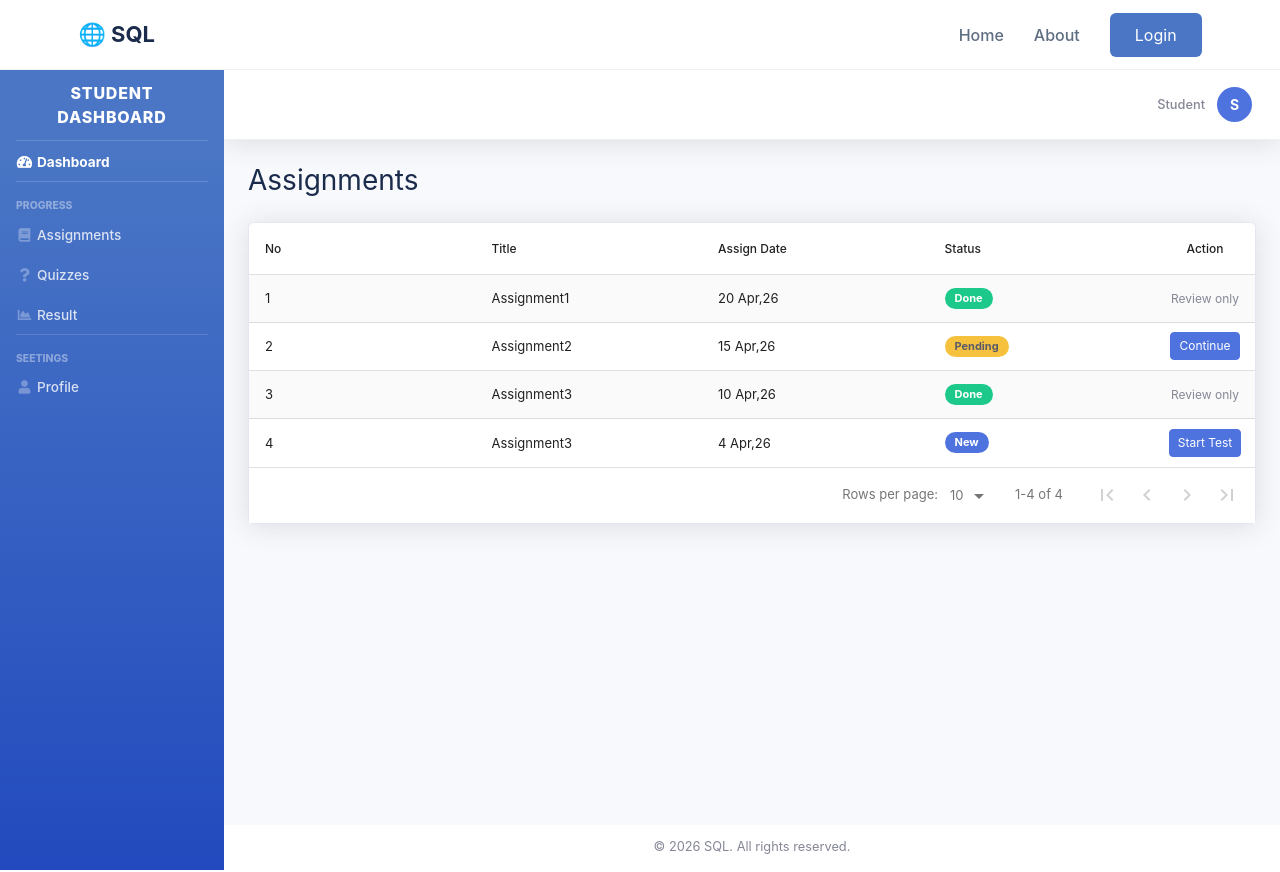
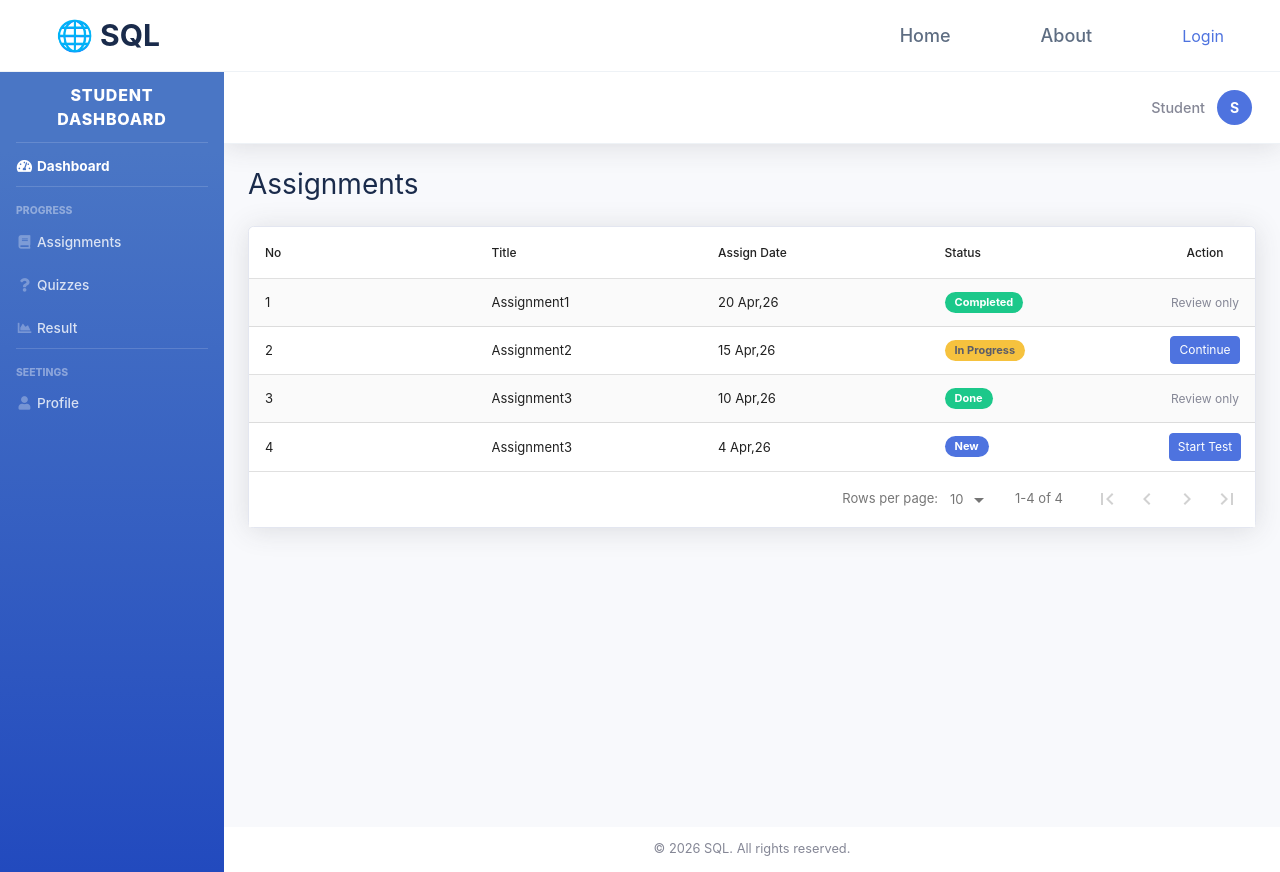
Before and after one commit to OlgaLishko2/SQL-Auto-Grader-Lite-APP, a React (Create React App) app: page /student-dashboard/assignments in a window 1280 px wide. Built offline with nearby package versions, Linux system fonts and the light colour scheme; no server answers.

Commit message:
fix: align header links

```diff
--- a/src/App.css
+++ b/src/App.css
@@ -1,31 +1,17 @@
-* {
-  margin: 0;
-  padding: 0;
-  box-sizing: border-box;
-  font-family: 'Inter', sans-serif;
-}
-
-.app-wrapper {
-  display: flex;
-  flex-direction: column;
-  min-height: 100vh;
-}
-
 .navbar {
-  height: 70px;
-  background: #fff;
+  height: 72px;
+  background: #ffffff;
   border-bottom: 1px solid #eef2f6;
   display: flex;
   align-items: center;
   position: sticky;
   top: 0;
-  z-index: 100;
+  z-index: 1000;
 }
 
 .nav-container {
-  width: 90%;
-  max-width: 1200px;
-  margin: 0 auto;
+  width: 100%;
+  padding: 0 40px;
   display: flex;
   justify-content: space-between;
   align-items: center;
@@ -34,41 +20,38 @@
 .nav-links {
   display: flex;
   align-items: center;
-  gap: 30px;
+  gap: 90px;
 }
 
 .nav-item {
   text-decoration: none;
   color: #5e6d82;
   font-weight: 500;
+  font-size: 18px;
+  transition: color 0.2s;
+}
+
+.nav-item:hover {
+  color: #4a76c5;
 }
 
 .logo {
   text-decoration: none;
-  font-size: 22px;
+  font-size: 30px;
   font-weight: 700;
   color: #1a2b4b;
-}
-
-.login-button {
-  background: #4a76c5;
-  color: #fff !important;
-  padding: 10px 25px;
-  border-radius: 6px;
-  text-decoration: none;
+  display: flex;
+  align-items: center;
+  gap: 8px;
 }
 
 .logout-button {
   background: #4a76c5;
   color: #fff !important;
-  padding: 10px 25px;
+  padding: 10px 24px;
   border-radius: 6px;
-  text-decoration: none;
   border: none;
-
+  font-weight: 600;
+  cursor: pointer;
+  margin-left: 8px;
 }
-.main-content {
-  flex: 1;
-  background-color: #f8fafc;
-  width: 100%;
-}
--- a/src/App.js
+++ b/src/App.js
@@ -1,37 +1,40 @@
 import React, { useState, useEffect } from "react";
 import { BrowserRouter as Router, Routes, Route, Link } from "react-router-dom";
-import { auth } from "./firebase";
+import { auth, db } from "./firebase";
 import { onAuthStateChanged, signOut } from "firebase/auth";
+import { doc, getDoc } from "firebase/firestore";
 
 import Home from "./components/home/Home";
 import Register from "./components/register/Register";
 import Login from "./components/login/Login";
 import About from "./components/about/About";
 
-
 import Layout from "./components/studentdashboard/layout/Layout";
 import StudentDashboard from "./components/studentdashboard/dashboard/StudentDashboard";
 import Assignments from "./components/studentdashboard/assignments/Assignments";
-
 import Quizzes from "./components/studentdashboard/quizzes/Quizzes";
 import Results from "./components/studentdashboard/results/Results";
-
-
-
 import AssignmentDetail from "./components/studentdashboard/assignments/AssignmentDetail";
 import Profile from "./components/profile/Profile";
-
 
 import "./App.css";
 
 function App() {
-
   const [user, setUser] = useState(null);
-
+  const [role, setRole] = useState(null);
 
   useEffect(() => {
-    const unsubscribe = onAuthStateChanged(auth, (currentUser) => {
+    const unsubscribe = onAuthStateChanged(auth, async (currentUser) => {
       setUser(currentUser);
+      if (currentUser) {
+
+        const userDoc = await getDoc(doc(db, "users", currentUser.uid));
+        if (userDoc.exists()) {
+          setRole(userDoc.data().role);
+        }
+      } else {
+        setRole(null);
+      }
     });
     return () => unsubscribe();
   }, []);
@@ -41,8 +44,6 @@ function App() {
       window.location.href = "/";
     });
   };
-
-
 
   return (
     <Router>
@@ -54,13 +55,18 @@ function App() {
               <Link to="/" className="nav-item">Home</Link>
               <Link to="/about" className="nav-item">About</Link>
 
+
+              {user && (
+                <Link
+                  to={role === "teacher" ? "/teacher-dashboard" : "/student-dashboard"}
+                  className="nav-item"
+                >
+                  Dashboard
+                </Link>
+              )}
+
               {user ? (
-            <button
-                  onClick={handleLogout}
-                  className="logout-button"
-                >
-                  Logout
-                </button>
+                <button onClick={handleLogout} className="logout-button">Logout</button>
               ) : (
                 <Link to="/login" className="login-button">Login</Link>
               )}
@@ -72,8 +78,9 @@ function App() {
           <Routes>
             <Route path="/" element={<Home />} />
             <Route path="/register" element={<Register />} />
+
+
             <Route path="/student-dashboard" element={<Layout />}>
-
               <Route index element={<StudentDashboard />} />
               <Route path="assignments" element={<Assignments />} />
               <Route path="assignments/:id" element={<AssignmentDetail />} />
@@ -82,13 +89,14 @@ function App() {
               <Route path="profile" element={<Profile />} />
             </Route>
 
+
+
             <Route path="/login" element={<Login />} />
             <Route path="/about" element={<About />} />
           </Routes>
         </main>
       </div>
     </Router>
-
   );
 }
 
--- a/src/components/studentdashboard/assignments/AssignmentDetail.css
+++ b/src/components/studentdashboard/assignments/AssignmentDetail.css
@@ -71,7 +71,7 @@
 .btn-run { background: #6c757d; color: white; border: none; padding: 6px 15px; border-radius: 4px; margin-right: 10px; }
 .btn-submit { background: #28a745; color: white; border: none; padding: 6px 15px; border-radius: 4px; }
 
-/* Результаты */
+
 .result-section {
   background: white;
   border-radius: 8px;
--- a/src/components/studentdashboard/assignments/Assignments.js
+++ b/src/components/studentdashboard/assignments/Assignments.js
@@ -28,7 +28,7 @@ const columns = [
       cell: row => (
         <span className={`badge ${
           row.status === 'Completed' || row.status === 'Done' ? 'bg-success' :
-          row.status === 'Pending' ? 'bg-warning text-dark' : 'bg-primary'
+          row.status === 'In Progress' ? 'bg-warning text-dark' : 'bg-primary'
         }`} style={{ color: 'white', padding: '5px 10px', borderRadius: '12px', fontSize: '11px' }}>
           {row.status}
         </span>
@@ -54,8 +54,8 @@ const columns = [
 ];
 
 const data = [
-  { id: 1, title: "Assignment1", adate: "20 Apr,26" , status: "Done" },
-  { id: 2, title: "Assignment2", adate: "15 Apr,26", status: "Pending" },
+  { id: 1, title: "Assignment1", adate: "20 Apr,26" , status: "Completed" },
+  { id: 2, title: "Assignment2", adate: "15 Apr,26", status: "In Progress" },
   { id: 3, title: "Assignment3", adate: "10 Apr,26", status: "Done" },
   {id: 4, title: "Assignment3", adate: "4 Apr,26", status: "New" }
 ];
```
Also changed, not shown: src/components/studentdashboard/Dashboard.css. Lines whose indentation alone changed are shown as unchanged.
